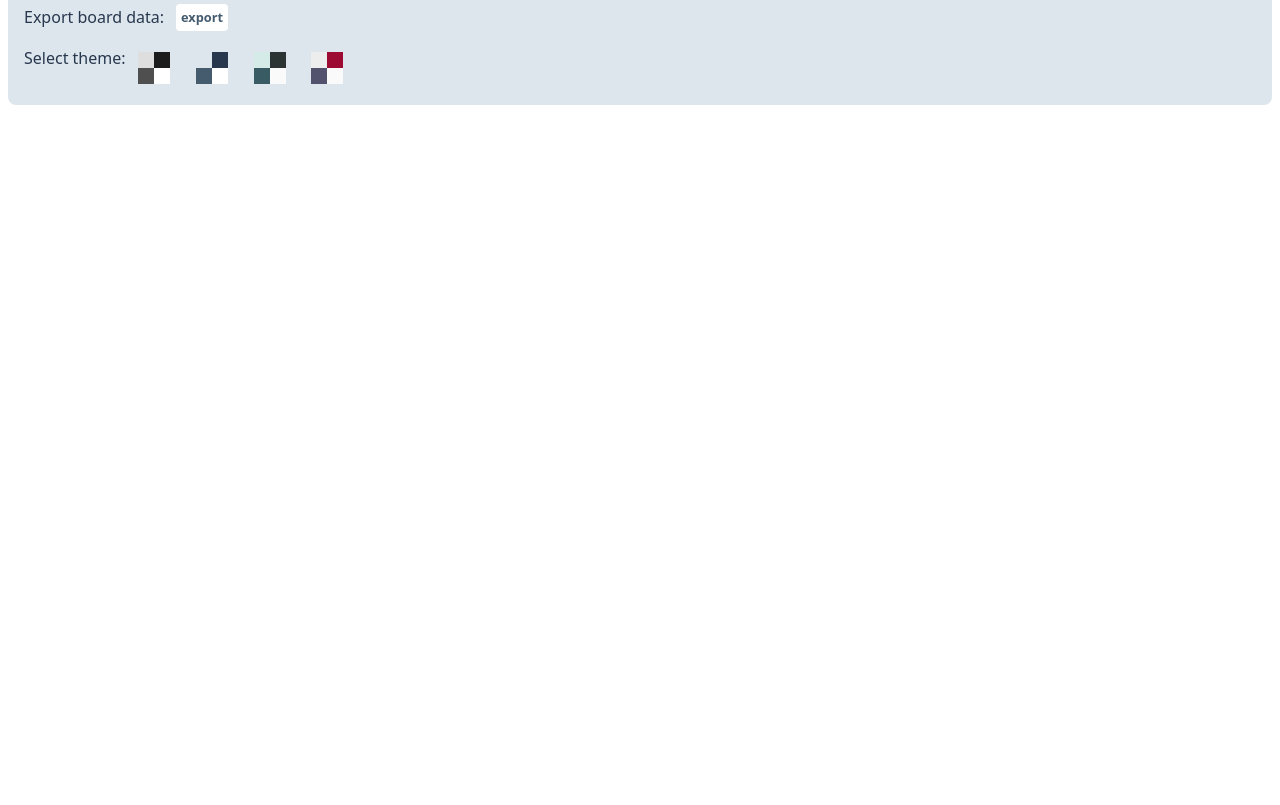
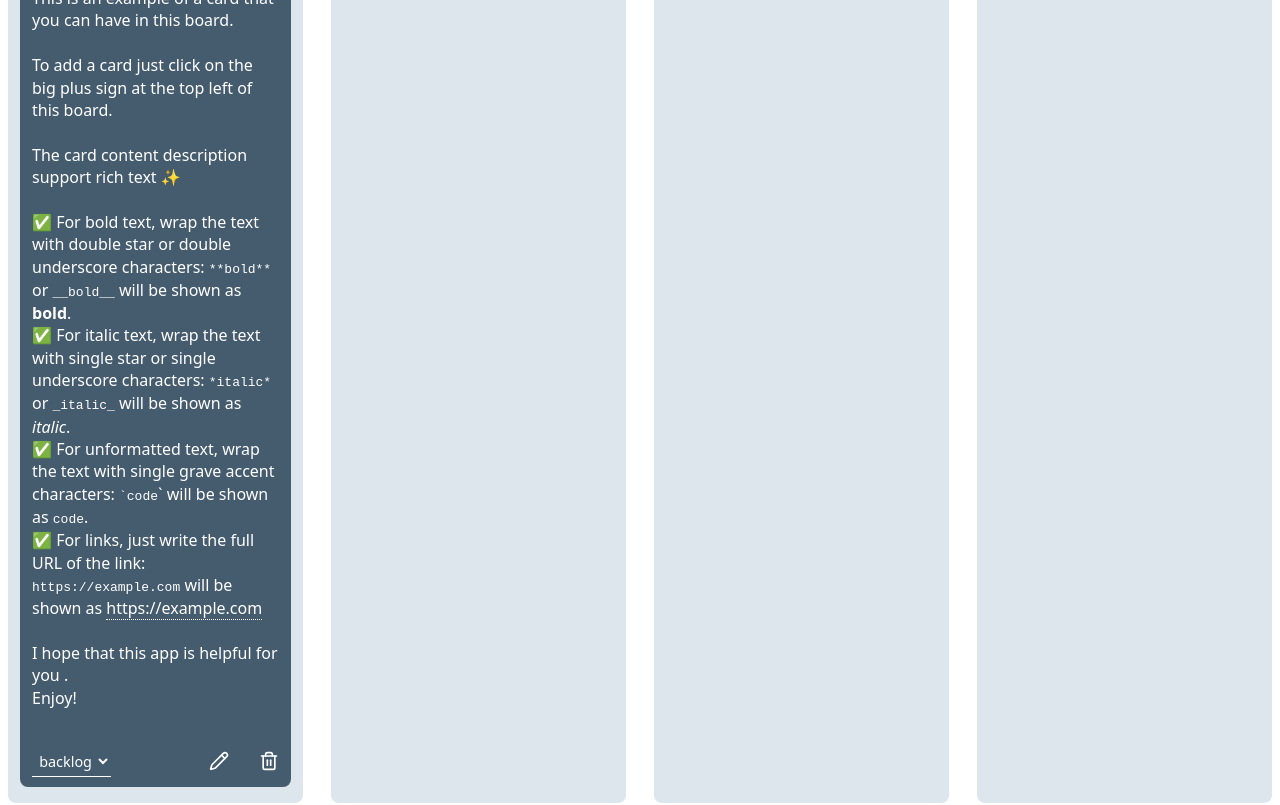
Before and after one commit to 2alin/kanban-board, a React (Vite) app: page / in a window 1280 px wide. Shown: the part 220-1025 px from the top of the page. Before the commit the page ends 800 px from the top, so only its background shows below. Built offline with nearby package versions, Linux system fonts and the light colour scheme.

Commit message:
add initial onboarding card

```diff
--- a/src/defaultSettings.ts
+++ b/src/defaultSettings.ts
@@ -16,5 +16,21 @@ export const defaultTheme = themes[1];
 export const defaultBoardData: BoardData = {
   version: "0.1",
   categories: ["backlog", "todo", "today", "done"],
-  entries: [],
+  entries: [
+    {
+      categoryIdx: 0,
+      category: "backlog",
+      title: "Welcome to your Kanban Board",
+      description:
+        "This is an example of a card that you can have in this board.\n\n" +
+        "To add a card just click on the big plus sign at the top left of this board.\n\n" +
+        "The card content description support rich text ✨\n\n" +
+        "✅ For bold text, wrap the text with double star or double underscore characters: `**bold**` or `__bold__` will be shown as **bold**.\n" +
+        "✅ For italic text,  wrap the text with single star or single underscore characters: `*italic*` or `_italic_` will be shown as *italic*.\n" +
+        "✅ For unformatted text,  wrap the text with single grave accent characters: ``code`` will be shown as `code`.\n" +
+        "✅ For links, just write the full URL of the link: `https://example.com` will be shown as https://example.com\n\n" +
+        "I hope that this app is helpful for you .\n" +
+        "Enjoy!\n",
+    },
+  ],
 };
```
